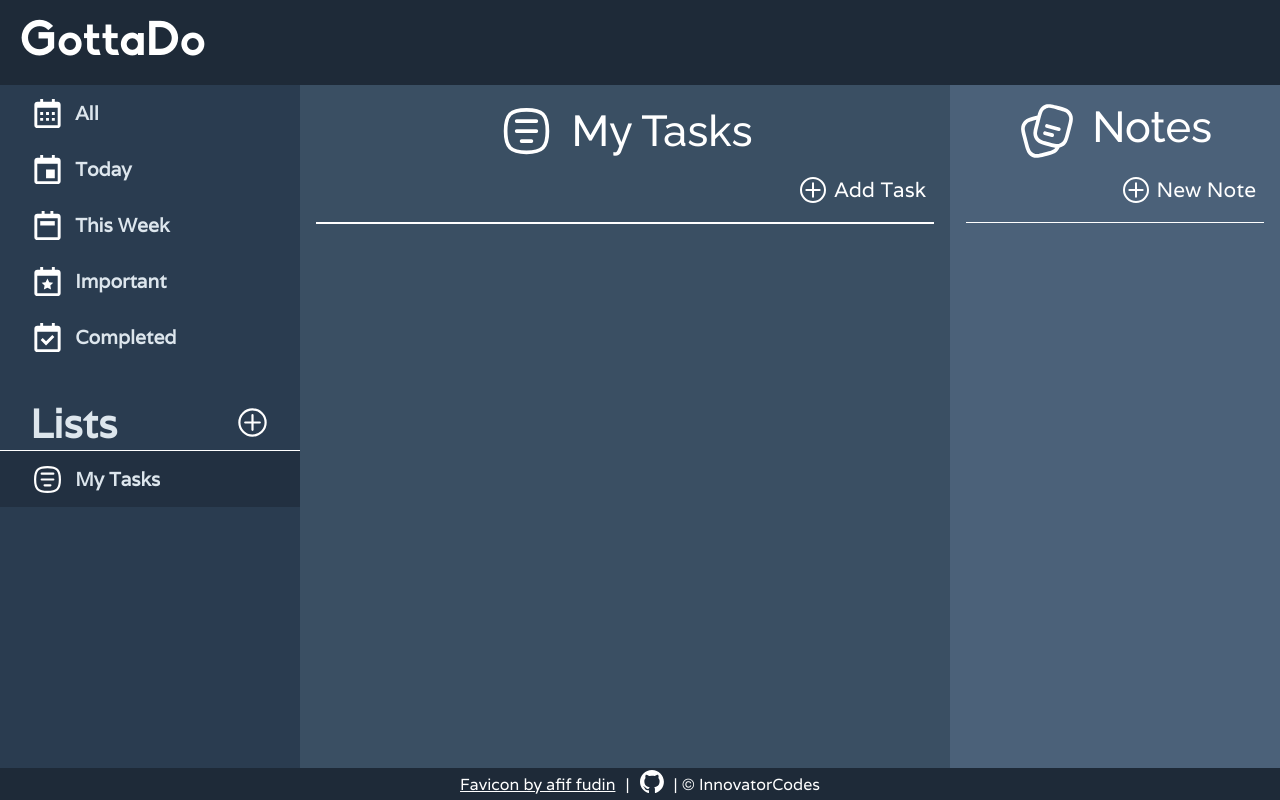
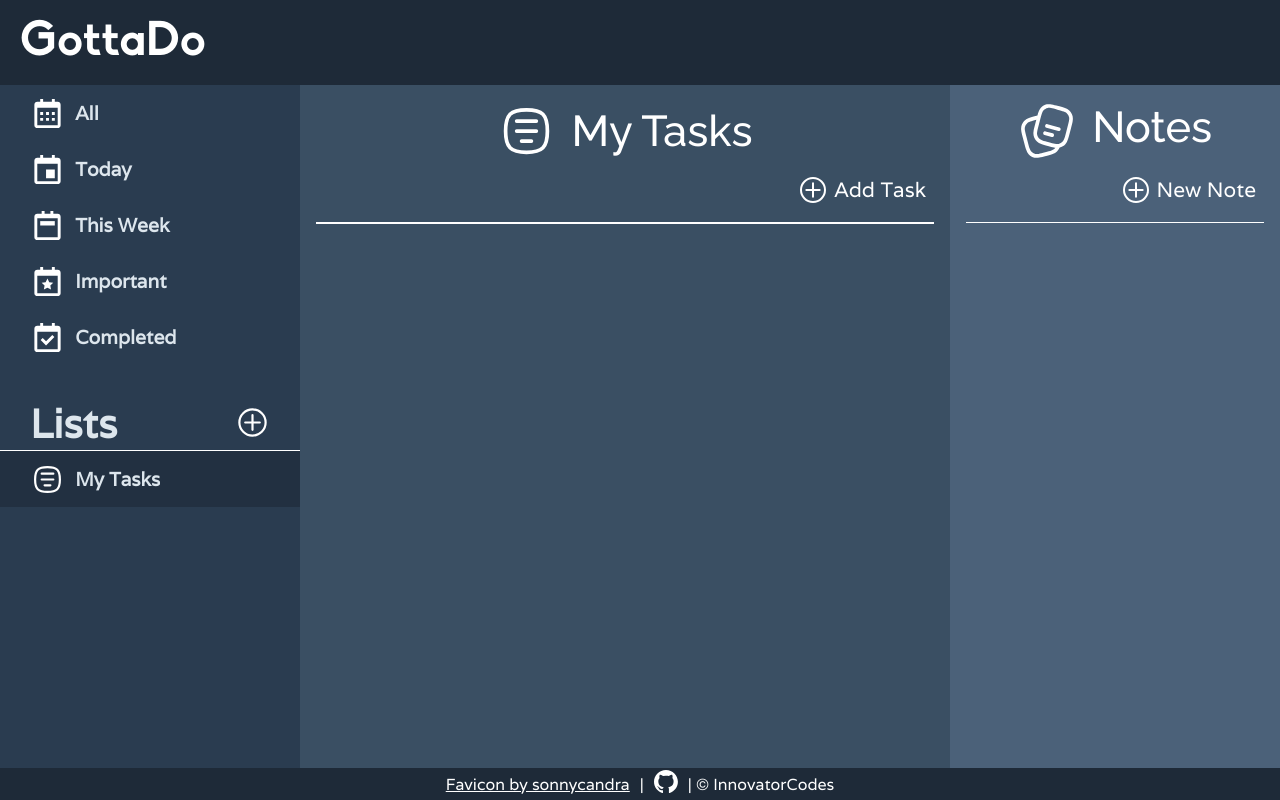
Before and after one commit to InnovatorCodes/Todo-list, a website built with webpack: page src/template.html in a window 1280 px wide. Built offline with nearby package versions, Linux system fonts and the light colour scheme.

Commit message:
Changed favicon

```diff
--- a/src/template.html
+++ b/src/template.html
@@ -109,7 +109,7 @@
                 </div>
             </div>
         </div>
-        <div class="footer"><a href="https://www.flaticon.com/free-icons/to-do" title="to do icons">Favicon by afif fudin</a>|
+        <div class="footer"><a href="https://www.freepik.com/icon/checklist_6785306#fromView=keyword&page=1&position=33&uuid=a6f92ce3-0b12-4938-a771-07e4f9ed112f">Favicon by sonnycandra</a>|
             <a href="https://github.com/InnovatorCodes" target="_blank"><img src="./images/github.svg"></a>
             <div>| &copy; InnovatorCodes</div>
         </div>
```
Also changed, not shown: src/images/favicon.png.
